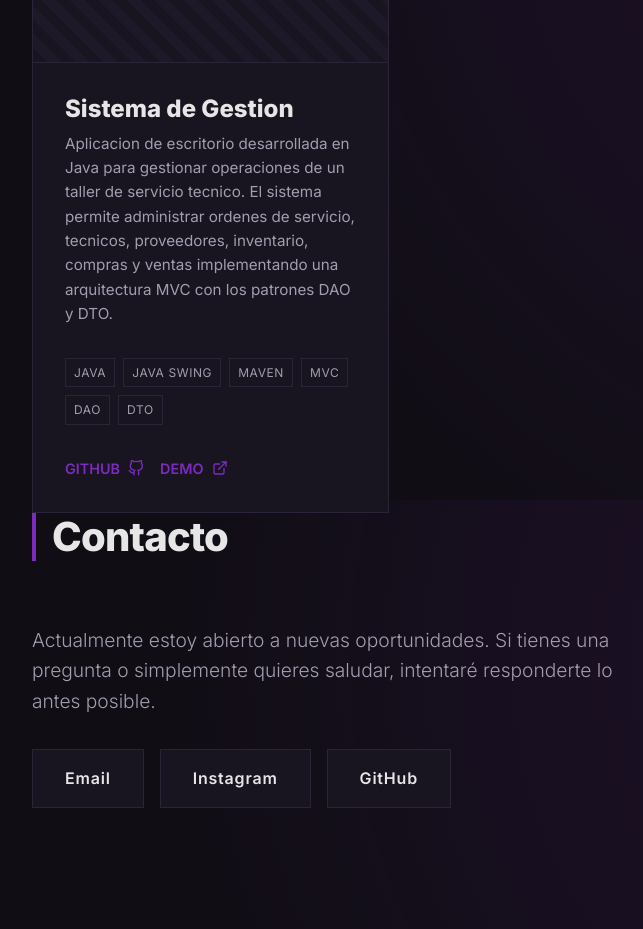
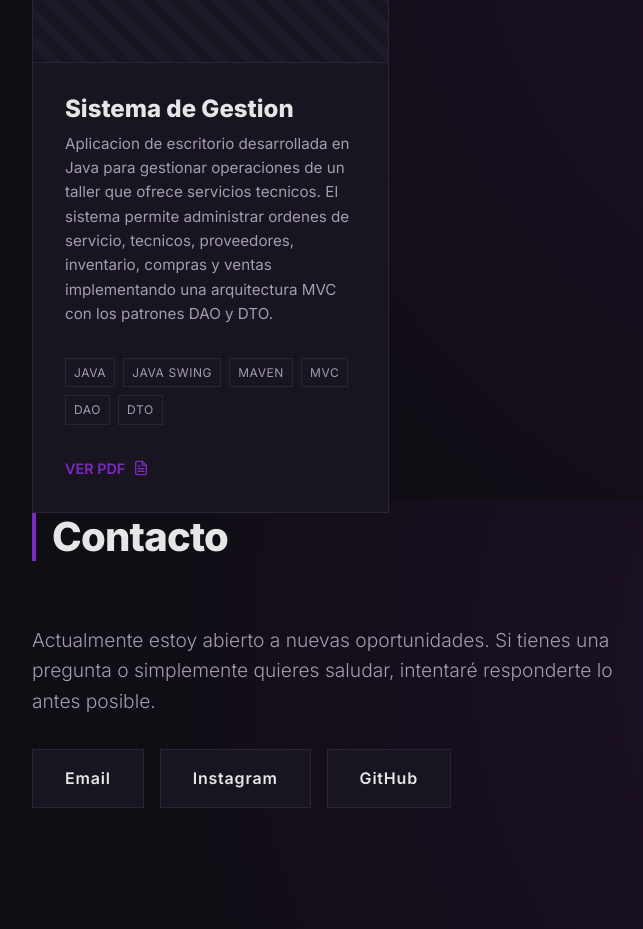
Before and after one commit to milxooo/mi-portafolio, a plain HTML site: page index.html in a window 1280 px wide. Shown: the part 1100-2029 px from the top of the page, without its empty margins (40-683 px from the left). Drawn offline with Linux system fonts and the light colour scheme.

Commit message:
Lorem Ipsum PDF añadido y actualizacion de links en el proyecto

```diff
--- a/index.html
+++ b/index.html
@@ -182,14 +182,16 @@
          * con un tono morado muy oscuro para dar sensación de profundidad.
          */
         #inicio {
-            padding-top: 140px; /* Evita que el header fijo sobreponga el contenido en carga inicial */
+            padding-top: 140px;
+            /* Evita que el header fijo sobreponga el contenido en carga inicial */
             justify-content: center;
             align-items: flex-start;
         }
 
         @media (min-width: 768px) {
             #inicio {
-                padding-top: 100px; /* Padding menor en pantallas grandes */
+                padding-top: 100px;
+                /* Padding menor en pantallas grandes */
             }
         }
 
@@ -477,7 +479,8 @@
                     <div class="project-content">
                         <h3 class="project-title">Sistema de Gestion</h3>
                         <p class="project-desc">Aplicacion de escritorio desarrollada en Java para gestionar operaciones
-                            de un taller de servicio tecnico. El sistema permite administrar ordenes de servicio,
+                            de un taller que ofrece servicios tecnicos. El sistema permite administrar ordenes de
+                            servicio,
                             tecnicos,
                             proveedores, inventario, compras y ventas implementando una arquitectura MVC con los
                             patrones DAO y
@@ -491,22 +494,15 @@
                             <span class="tech-tag">DTO</span>
                         </div>
                         <div class="project-links">
-                            <a href="#" aria-label="Ver más sobre el Sistema de Gestion">
-                                GitHub
+                            <a href="./Lorem%20Ipsum.pdf" target="_blank" rel="noopener noreferrer" aria-label="Ver documento PDF del proyecto">
+                                Ver PDF
                                 <svg width="16" height="16" viewBox="0 0 24 24" fill="none" stroke="currentColor"
                                     stroke-width="2" stroke-linecap="square" stroke-linejoin="miter">
-                                    <path
-                                        d="M9 19c-5 1.5-5-2.5-7-3m14 6v-3.87a3.37 3.37 0 0 0-.94-2.61c3.14-.35 6.44-1.54 6.44-7A5.44 5.44 0 0 0 20 4.77 5.07 5.07 0 0 0 19.91 1S18.73.65 16 2.48a13.38 13.38 0 0 0-7 0C6.27.65 5.09 1 5.09 1A5.07 5.07 0 0 0 5 4.77a5.44 5.44 0 0 0-1.5 3.78c0 5.42 3.3 6.61 6.44 7A3.37 3.37 0 0 0 9 18.13V22">
-                                    </path>
-                                </svg>
-                            </a>
-                            <a href="#" aria-label="Visitar el sitio web del proyecto Sistema de Gestion">
-                                Demo
-                                <svg width="16" height="16" viewBox="0 0 24 24" fill="none" stroke="currentColor"
-                                    stroke-width="2" stroke-linecap="square" stroke-linejoin="miter">
-                                    <path d="M18 13v6a2 2 0 0 1-2 2H5a2 2 0 0 1-2-2V8a2 2 0 0 1 2-2h6"></path>
-                                    <polyline points="15 3 21 3 21 9"></polyline>
-                                    <line x1="10" y1="14" x2="21" y2="3"></line>
+                                    <path d="M14 2H6a2 2 0 0 0-2 2v16a2 2 0 0 0 2 2h12a2 2 0 0 0 2-2V8z"></path>
+                                    <polyline points="14 2 14 8 20 8"></polyline>
+                                    <line x1="16" y1="13" x2="8" y2="13"></line>
+                                    <line x1="16" y1="17" x2="8" y2="17"></line>
+                                    <polyline points="10 9 9 9 8 9"></polyline>
                                 </svg>
                             </a>
                         </div>
```
Also changed, not shown: 1 other file.
